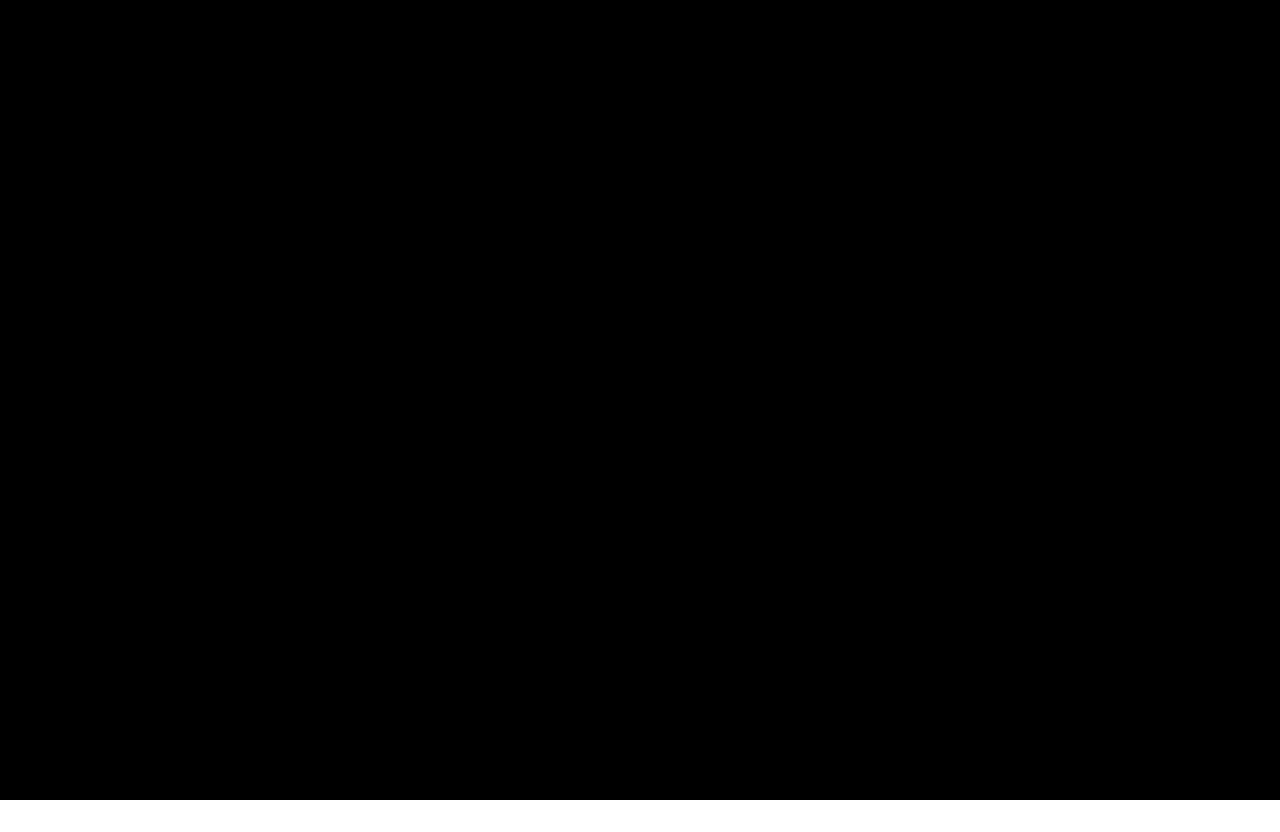
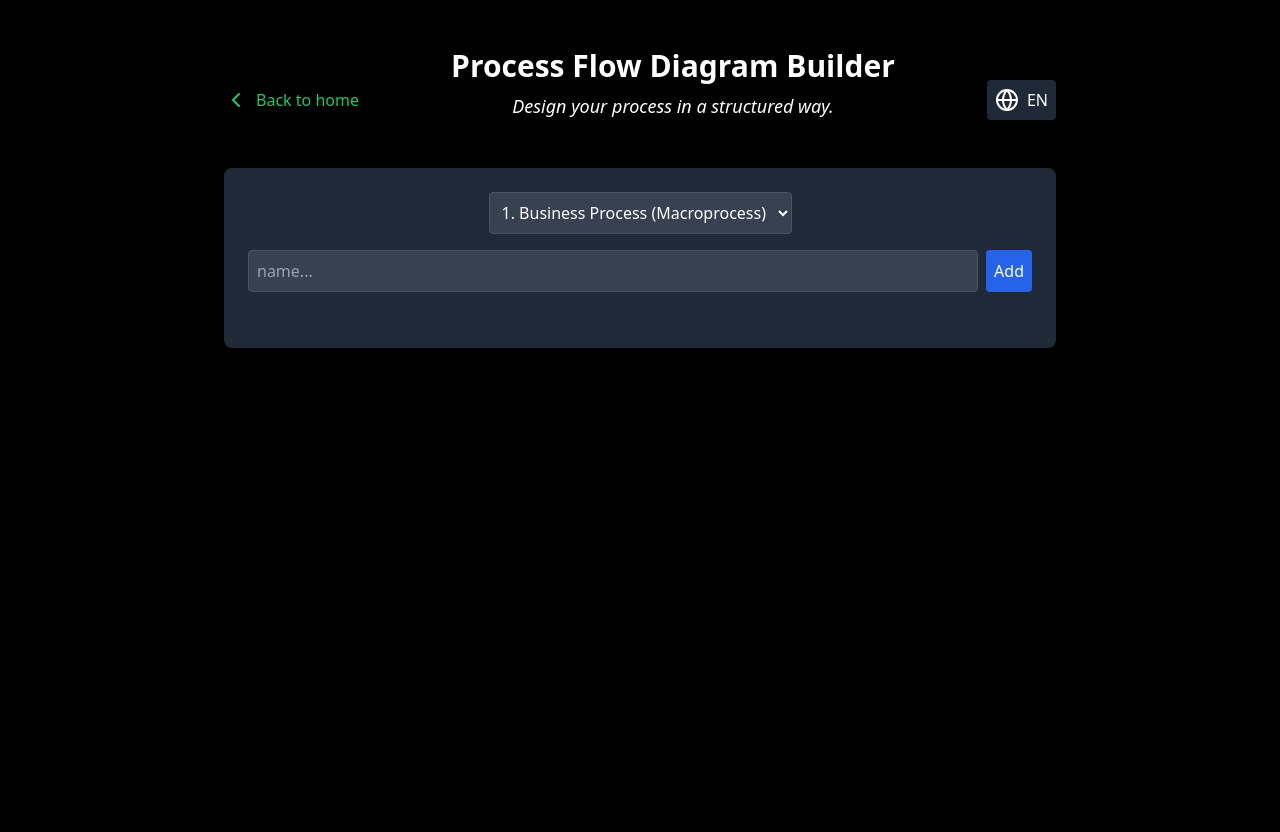
Before and after one commit to beloureiro/NS3, a React (Create React App) app: page /NS3/process-flow in a window 1280 px wide. Before the commit this address had no page. Before the commit the page ends 800 px from the top, so only its background shows below. Built offline with nearby package versions, Linux system fonts and the light colour scheme.

Commit message:
Ajustes em construtor de processo e no action plan

```diff
--- a/package.json
+++ b/package.json
@@ -45,6 +45,11 @@
       "jest": true
     }
   },
+  "jest": {
+    "moduleNameMapper": {
+      "^@/(.*)$": "<rootDir>/src/$1"
+    }
+  },
   "browserslist": {
     "production": [
       ">0.2%",
--- a/src/app/routes.js
+++ b/src/app/routes.js
@@ -1,11 +1,12 @@
 import React from 'react'; // Importa a biblioteca React para criar componentes
 import { Route, Routes } from 'react-router-dom'; // Importa componentes para definir rotas no React
-import { Wrench, Globe, Mail, Phone, Linkedin, MessageCircle } from 'lucide-react'; // Importa ícones do Lucide React
+import { Wrench, Globe, Mail, Phone, Linkedin, MessageCircle, Import } from 'lucide-react'; // Importa ícones do Lucide React
 import DynamicExpertiseDashboard from '../AppComponents/DynamicExpertiseDashboard'; // Importa o componente de dashboard dinâmico
 import QuickTools from '../AppComponents/QuickTools'; // Importa o componente de ferramentas rápidas
 import ErrorPage from '../AppComponents/ErrorPage'; // Importa o componente de página de erro
 import DecisionHelper from '../tools/DecisionHelper/DecisionHelper'; // Importa a ferramenta de auxílio à decisão
 import ActionPlanApp from '../tools/ActionPlan/ActionPlan'; // Importa a ferramenta de plano de ação
+import ProcessFlowDiagramApp from '../tools/ProcessFlow/ProcessFlow'; // Importa a ferramenta de fluxo de processo
 
 // Função Header para criar o cabeçalho com título e botão de troca de idioma
 function Header({ title, language, toggleLanguage }) {
@@ -114,6 +115,9 @@ const AppRoutes = ({ language, toggleLanguage, showTools, setShowTools, t, logo
     <Route path="/5w2h" element={<ActionPlanApp />} />
     {/* Rota para a ferramenta de plano de ação */}
 
+    <Route path="/process-flow" element={<ProcessFlowDiagramApp />} />
+    {/* Rota para a ferramenta de fluxo de processo */}
+
     <Route path="/error" element={<ErrorPage />} />
     {/* Rota para a página de erro */}
   </Routes>
--- /dev/null
+++ b/src/components/ui/select.tsx
@@ -0,0 +1,58 @@
+// src/components/ui/select.tsx
+
+import * as React from 'react';
+import { cn } from '@/lib/utils'; // Certifique-se de que o utilitário `cn` existe e está corretamente importado
+
+// Componente principal Select
+const Select = React.forwardRef<HTMLSelectElement, React.SelectHTMLAttributes<HTMLSelectElement>>(
+  ({ className, ...props }, ref) => (
+    <select
+      ref={ref}
+      className={cn(
+        "block w-full rounded border border-gray-300 bg-white px-3 py-2 shadow-sm focus:border-indigo-500 focus:outline-none focus:ring-indigo-500 sm:text-sm",
+        className
+      )}
+      {...props}
+    />
+  )
+);
+Select.displayName = 'Select';
+
+// Componente de gatilho SelectTrigger
+const SelectTrigger = React.forwardRef<HTMLDivElement, React.HTMLAttributes<HTMLDivElement>>(
+  ({ className, ...props }, ref) => (
+    <div
+      ref={ref}
+      className={cn(
+        "cursor-pointer bg-gray-100 border border-gray-300 rounded px-3 py-2 hover:bg-gray-200",
+        className
+      )}
+      {...props}
+    />
+  )
+);
+SelectTrigger.displayName = 'SelectTrigger';
+
+// Componentes auxiliares para SelectItem, SelectContent, e SelectValue
+const SelectItem = React.forwardRef<HTMLDivElement, React.HTMLAttributes<HTMLDivElement>>(
+  ({ className, ...props }, ref) => (
+    <div ref={ref} className={cn("px-3 py-2 cursor-pointer hover:bg-gray-200", className)} {...props} />
+  )
+);
+SelectItem.displayName = 'SelectItem';
+
+const SelectContent = React.forwardRef<HTMLDivElement, React.HTMLAttributes<HTMLDivElement>>(
+  ({ className, ...props }, ref) => (
+    <div ref={ref} className={cn("absolute mt-1 w-full bg-white border border-gray-300 rounded shadow-lg", className)} {...props} />
+  )
+);
+SelectContent.displayName = 'SelectContent';
+
+const SelectValue = React.forwardRef<HTMLDivElement, React.HTMLAttributes<HTMLDivElement>>(
+  ({ className, ...props }, ref) => (
+    <div ref={ref} className={cn("flex items-center", className)} {...props} />
+  )
+);
+SelectValue.displayName = 'SelectValue';
+
+export { Select, SelectTrigger, SelectItem, SelectContent, SelectValue };
--- a/src/tools/ProcessFlow/ProcessFlow.js
+++ b/src/tools/ProcessFlow/ProcessFlow.js
@@ -1,75 +1,77 @@
 import React, { useState } from 'react';
-import { Card, CardContent, CardHeader } from '@/components/ui/card';
-import { Button } from '@/components/ui/button';
-import { Input } from '@/components/ui/input';
-import { Select, SelectContent, SelectItem, SelectTrigger, SelectValue } from '@/components/ui/select';
-import { Textarea } from '@/components/ui/textarea';
-import { PlusCircle, Edit2, FlowChart } from 'lucide-react';
-import { Alert, AlertDescription } from '@/components/ui/alert';
+import { Link } from 'react-router-dom';
+import { ChevronLeft, Globe } from 'lucide-react';
 
 const ProcessBox = ({ level, name, children }) => {
   const getStyle = () => {
     switch(level) {
-      case '1': return 'bg-green-700';
-      case '2': return 'bg-green-600';
-      case '3': return 'bg-green-500';
-      case '4': return 'bg-green-400';
-      case '5': return 'bg-green-300';
-      default: return 'bg-green-200';
+      case '1': return 'bg-gray-700 text-white font-bold';
+      case '2': return 'bg-gray-600 text-white';
+      case '3': return 'bg-gray-500 text-white';
+      case '4': return 'bg-gray-400 text-white';
+      case '5': return 'bg-gray-300 text-black';
+      default: return 'bg-gray-200 text-black';
     }
   };
 
   return (
     <div className="flex flex-col items-center">
-      <div className={`${getStyle()} text-white p-3 rounded min-w-[150px] text-center shadow-md backdrop-blur-sm bg-opacity-80 mb-2`}>
+      <div className={`p-2 mb-2 text-center ${getStyle()} rounded min-w-[120px] shadow-md`}>
         {name}
       </div>
+      {children && (
+        <div className="flex flex-col items-center">
+          <VerticalLine />
           {children}
+        </div>
+      )}
     </div>
   );
 };
 
-const Connector = ({ direction = 'right' }) => (
-  <div className={`flex justify-center ${direction === 'down' ? 'h-8 w-0.5' : 'w-8 h-0.5'} bg-green-400`}></div>
+const ArrowRight = () => (
+  <div className="flex items-center mx-2">
+    <div className="w-8 h-0.5 bg-green-500"></div>
+    <div className="w-0 h-0 border-t-4 border-t-transparent border-b-4 border-b-transparent border-l-8 border-l-green-500"></div>
+  </div>
+);
+
+const VerticalLine = () => (
+  <div className="w-0.5 h-4 bg-green-500 my-1"></div>
+);
+
+const ArrowDown = () => (
+  <div className="flex flex-col items-center">
+    <div className="w-0.5 h-4 bg-green-500 my-1"></div>
+    <div className="w-0 h-0 border-l-4 border-l-transparent border-r-4 border-r-transparent border-t-8 border-t-green-500"></div>
+  </div>
 );
 
 const ProcessLevel = ({ processes, level }) => (
-  <div className={`flex ${['4', '5'].includes(level) ? 'flex-col' : 'flex-row'} items-start gap-4`}>
+  <div className={`relative ${parseInt(level) <= 3 ? 'flex flex-row items-start' : 'flex flex-col items-center'}`}>
     {processes.map((process, index) => (
       <React.Fragment key={index}>
         <ProcessBox level={level} name={process.name}>
           {process.children && process.children.length > 0 && (
-            <>
-              <Connector direction={['4', '5'].includes(level) ? 'down' : 'right'} />
+            <div className="flex flex-col items-center">
+              <ArrowDown />
               <ProcessLevel processes={process.children} level={(parseInt(level) + 1).toString()} />
-            </>
+            </div>
           )}
         </ProcessBox>
-        {index < processes.length - 1 && !['4', '5'].includes(level) && <Connector direction="right" />}
+        {index < processes.length - 1 && parseInt(level) <= 3 && <ArrowRight />}
       </React.Fragment>
     ))}
   </div>
 );
 
 const ProcessFlowDiagramApp = () => {
-  const [title, setTitle] = useState('');
-  const [description, setDescription] = useState('');
-  const [isTitleSet, setIsTitleSet] = useState(false);
   const [processes, setProcesses] = useState([]);
   const [currentLevel, setCurrentLevel] = useState('1');
   const [processName, setProcessName] = useState('');
   const [parentProcess, setParentProcess] = useState('');
   const [error, setError] = useState('');
-
-  const setProcessTitle = () => {
-    if (title.trim()) {
-      setIsTitleSet(true);
-    }
-  };
-
-  const editTitle = () => {
-    setIsTitleSet(false);
-  };
+  const [language, setLanguage] = useState('en');
 
   const addProcess = () => {
     setError('');
@@ -139,114 +141,101 @@ const ProcessFlowDiagramApp = () => {
     });
   };
 
+  const toggleLanguage = () => {
+    setLanguage(lang => lang === 'en' ? 'pt' : 'en');
+  };
+
+  const translations = {
+    en: {
+      backToHome: "Back to home",
+      title: "Process Flow Diagram Builder",
+      subtitle: "Design your process in a structured way.",
+      placeholder: "name...",
+      addProcess: "Add",
+      selectParent: "Select parent stage",
+    },
+    pt: {
+      backToHome: "Voltar",
+      title: "Contrutor de Fluxo de Processo",
+      subtitle: "Desenhe seu processo de forma estruturada.",
+      placeholder: "nome...",
+      addProcess: "Ad",
+      selectParent: "Selecione o parente da etapa",
+    },
+  };
+
+  const t = translations[language];
+
   return (
-    <div className="bg-gradient-to-br from-gray-900 to-black text-gray-100 min-h-screen p-8">
-      <div className="max-w-6xl mx-auto">
-        <h1 className="text-4xl font-bold mb-2 text-green-400 flex items-center justify-center">
-          <FlowChart className="mr-2" /> Process Flow Diagram Builder
-        </h1>
-        <p className="text-gray-400 mb-8 italic text-center">Visualize your business processes with ease</p>
+    <div className="bg-black text-white min-h-screen p-8">
+      <div className="flex items-center justify-between mb-4">
+        <Link to="/" className="text-green-500 hover:underline flex items-center">
+          <ChevronLeft className="mr-2" /> {t.backToHome}
+        </Link>
+        <div className="text-center flex-1">
+          <h1 className="text-3xl font-bold mb-2">{t.title}</h1>
+          <p className="text-lg italic mb-8">{t.subtitle}</p>
+        </div>
+        <button onClick={toggleLanguage} className="flex items-center bg-gray-800 text-white p-2 rounded">
+          <Globe className="mr-2" /> {language.toUpperCase()}
+        </button>
+      </div>
 
-        {!isTitleSet ? (
-          <Card className="bg-gray-800 bg-opacity-50 border-gray-700 backdrop-blur-sm mb-6">
-            <CardHeader className="border-b border-gray-700">
-              <h2 className="text-2xl font-semibold text-green-300">Name your process</h2>
-            </CardHeader>
-            <CardContent>
-              <Input
-                value={title}
-                onChange={(e) => setTitle(e.target.value)}
-                placeholder="Enter process title"
-                className="bg-gray-700 bg-opacity-50 border-gray-600 text-white mb-4"
-              />
-              <Textarea
-                value={description}
-                onChange={(e) => setDescription(e.target.value)}
-                placeholder="Enter process description (optional)"
-                className="bg-gray-700 bg-opacity-50 border-gray-600 text-white mb-4"
-              />
-              <Button onClick={setProcessTitle} className="bg-green-600 hover:bg-green-700 text-white">
-                Set Title
-              </Button>
-            </CardContent>
-          </Card>
-        ) : null}
-
-        <Card className="bg-gray-800 bg-opacity-50 border-gray-700 backdrop-blur-sm mb-6">
-          <CardHeader className="border-b border-gray-700">
-            <h2 className="text-2xl font-semibold text-green-300">Add Process Steps</h2>
-          </CardHeader>
-          <CardContent>
-            <div className="flex flex-col gap-4 mb-4">
-              <Select value={currentLevel} onValueChange={(value) => {
-                setCurrentLevel(value);
+      <div className="w-full max-w-6xl mx-auto bg-gray-800 text-white p-6 rounded-lg shadow-lg">
+        <div className="mb-4">
+          <select
+            value={currentLevel}
+            onChange={(e) => {
+              setCurrentLevel(e.target.value);
               setParentProcess('');
               setError('');
-              }}>
-                <SelectTrigger className="bg-gray-700 bg-opacity-50 border-gray-600 text-white">
-                  <SelectValue placeholder="Select level" />
-                </SelectTrigger>
-                <SelectContent className="bg-gray-800 border-gray-700">
-                  <SelectItem value="1">1. Business Process (Macroprocess)</SelectItem>
-                  <SelectItem value="2">2. Process</SelectItem>
-                  <SelectItem value="3">3. Sub-Process</SelectItem>
-                  <SelectItem value="4">4. Activity</SelectItem>
-                  <SelectItem value="5">5. Task</SelectItem>
-                </SelectContent>
-              </Select>
-
+            }}
+            className="bg-gray-700 text-white border border-gray-600 p-2 rounded"
+          >
+            <option value="1">1. Business Process (Macroprocess)</option>
+            <option value="2">2. Process</option>
+            <option value="3">3. Sub-Process</option>
+            <option value="4">4. Activity</option>
+            <option value="5">5. Task</option>
+          </select>
+        </div>
         {currentLevel !== '1' && (
-                <Select value={parentProcess} onValueChange={setParentProcess}>
-                  <SelectTrigger className="bg-gray-700 bg-opacity-50 border-gray-600 text-white">
-                    <SelectValue placeholder="Select parent process" />
-                  </SelectTrigger>
-                  <SelectContent className="bg-gray-800 border-gray-700">
+          <div className="mb-4">
+            <select
+              value={parentProcess}
+              onChange={(e) => setParentProcess(e.target.value)}
+              className="bg-gray-700 text-white border border-gray-600 p-2 rounded"
+            >
+              <option value="">{t.selectParent}</option>
               {getEligibleParents().map((process, index) => (
-                      <SelectItem key={index} value={process.name}>{process.name}</SelectItem>
+                <option key={index} value={process.name}>{process.name}</option>
               ))}
-                  </SelectContent>
-                </Select>
+            </select>
+          </div>
         )}
-
-              <div className="flex gap-2">
-                <Input
+        <div className="flex mb-4">
+          <input
             value={processName}
             onChange={(e) => setProcessName(e.target.value)}
-                  placeholder="Enter process name"
-                  className="bg-gray-700 bg-opacity-50 border-gray-600 text-white flex-grow"
+            placeholder={t.placeholder}
+            className="mr-2 bg-gray-700 text-white border border-gray-600 p-2 rounded flex-1"
           />
-                <Button onClick={addProcess} className="bg-green-600 hover:bg-green-700 text-white" disabled={currentLevel !== '1' && !parentProcess}>
-                  <PlusCircle className="mr-2 h-4 w-4" /> Add
-                </Button>
+          <button
+            onClick={addProcess}
+            disabled={currentLevel !== '1' && !parentProcess}
+            className="bg-blue-600 hover:bg-blue-700 text-white p-2 rounded"
+          >
+            {t.addProcess}
+          </button>
         </div>
+        {error && (
+          <div className="mb-4 bg-red-900 border border-red-700 text-white p-2 rounded">
+            {error}
           </div>
-
-            {error && (
-              <Alert variant="destructive" className="mb-4 bg-red-900 bg-opacity-50 border-red-700 text-red-200">
-                <AlertDescription>{error}</AlertDescription>
-              </Alert>
         )}
-          </CardContent>
-        </Card>
-
-        <Card className="bg-gray-800 bg-opacity-50 border-gray-700 backdrop-blur-sm">
-          {isTitleSet && (
-            <CardHeader className="border-b border-gray-700 flex justify-between items-center">
-              <div className="flex items-center">
-                <FlowChart className="mr-2 text-green-400" />
-                <h2 className="text-2xl font-semibold text-green-300">{title}</h2>
-              </div>
-              <Button onClick={editTitle} variant="ghost" size="sm" className="text-green-400 hover:text-green-300">
-                <Edit2 className="h-4 w-4 mr-2" /> Edit
-              </Button>
-            </CardHeader>
-          )}
-          <CardContent className="overflow-x-auto p-8">
-            <div className="flex justify-center">
+        <div className="mt-8 overflow-x-auto">
           <ProcessLevel processes={processes} level="1" />
         </div>
-          </CardContent>
-        </Card>
       </div>
     </div>
   );
```
Also changed, not shown: src/tools/ActionPlan/ActionPlan.js (+12 -1 lines), src/tools/DecisionHelper/DecisionHelper.js (+2 -62 lines), 1 other file (tests, documents, lock files or other folders). Lines whose indentation alone changed are shown as unchanged.
